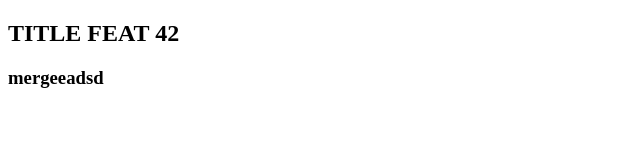
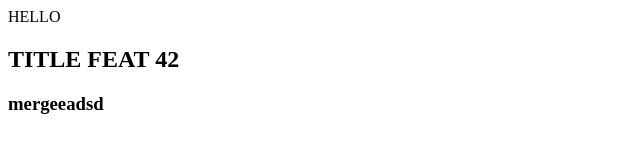
Before and after one commit to EvhenIvchenko/MATE-ACADEMY, a plain HTML site: page index.html in a window 1280 px wide. Shown: the whole page, without its empty margins (0-640 px from the left). Drawn offline with Linux system fonts and the light colour scheme.

Commit message:
add header

```diff
--- a/index.html
+++ b/index.html
@@ -7,6 +7,7 @@
 		<title>Document</title>
 	</head>
 	<body>
+		<header>HELLO</header>
 		<h2>TITLE FEAT 42</h2>
 		<h3>mergeeadsd</h3>
 	</body>
```
